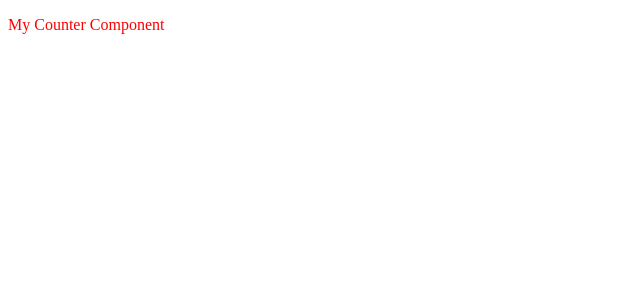
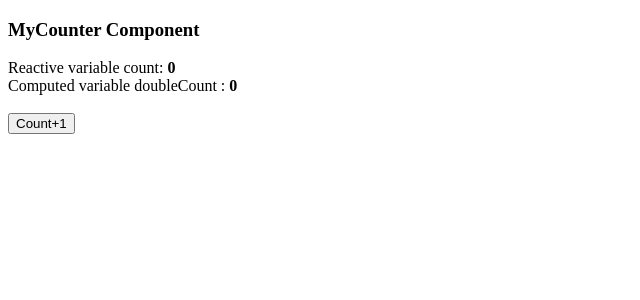
Before and after one commit to IrsyadHalimi/vueapp, a Vue app: page / in a window 1280 px wide. Shown: the top 300 px of the page, without its empty margins (0-640 px from the left). Built offline with nearby package versions, Linux system fonts and the light colour scheme.

Commit message:
show vue lifecycle method

```diff
--- a/src/App.vue
+++ b/src/App.vue
@@ -1,6 +1,7 @@
 <script setup>
 import MyCounter from './components/MyCounter.vue'
 </script>
+
 <template>
   <MyCounter/>
 </template>
--- a/src/components/MyCounter.vue
+++ b/src/components/MyCounter.vue
@@ -1,12 +1,48 @@
 <script setup>
+import { ref, computed, onBeforeMount, onMounted, onBeforeUpdate, onUpdated, onBeforeUnmount, onUnmounted } from "vue";
+
+console.log("setup: The component is created in memory");
+
+const count = ref(0);
+
+const doubleCount = computed(function() {
+  return count.value * 2;
+});
+
+const increment = () => {
+  count.value++;
+};
+
+onBeforeMount(() => {
+  console.log("onBeforeMount: The component is about to be mounted in the DOM.");
+});
+
+onMounted(() => {
+  console.log("onMounted: The component has been mounted in the DOM");
+});
+
+onBeforeUpdate(() => {
+  console.log("onBeforeUpdate: The component is about to be updated.");
+});
+
+onUpdated(() => {
+  console.log("onUpdated: The component has been updated.");
+});
+
+onBeforeUnmount(() => {
+  console.log("onBeforeUnmount: The component is about to be unmounted.");
+});
+
+onUnmounted(() => {
+  console.log("onUnmounted: The component has been unmounted.");
+})
+
 </script>
 <template>
-  <div>
-    <p class="red-text">My Counter Component</p>
-  </div>
+  <h3>MyCounter Component</h3>
+  Reactive variable count: <b>{{ count }}</b>
+  <br />
+  Computed variable doubleCount : <b>{{ doubleCount }}</b>
+  <br /><br />
+  <button @click="increment()">Count+1</button>
 </template>
-<style scoped>
-.red-text {
-  color: red;
-}
-</style>
```
